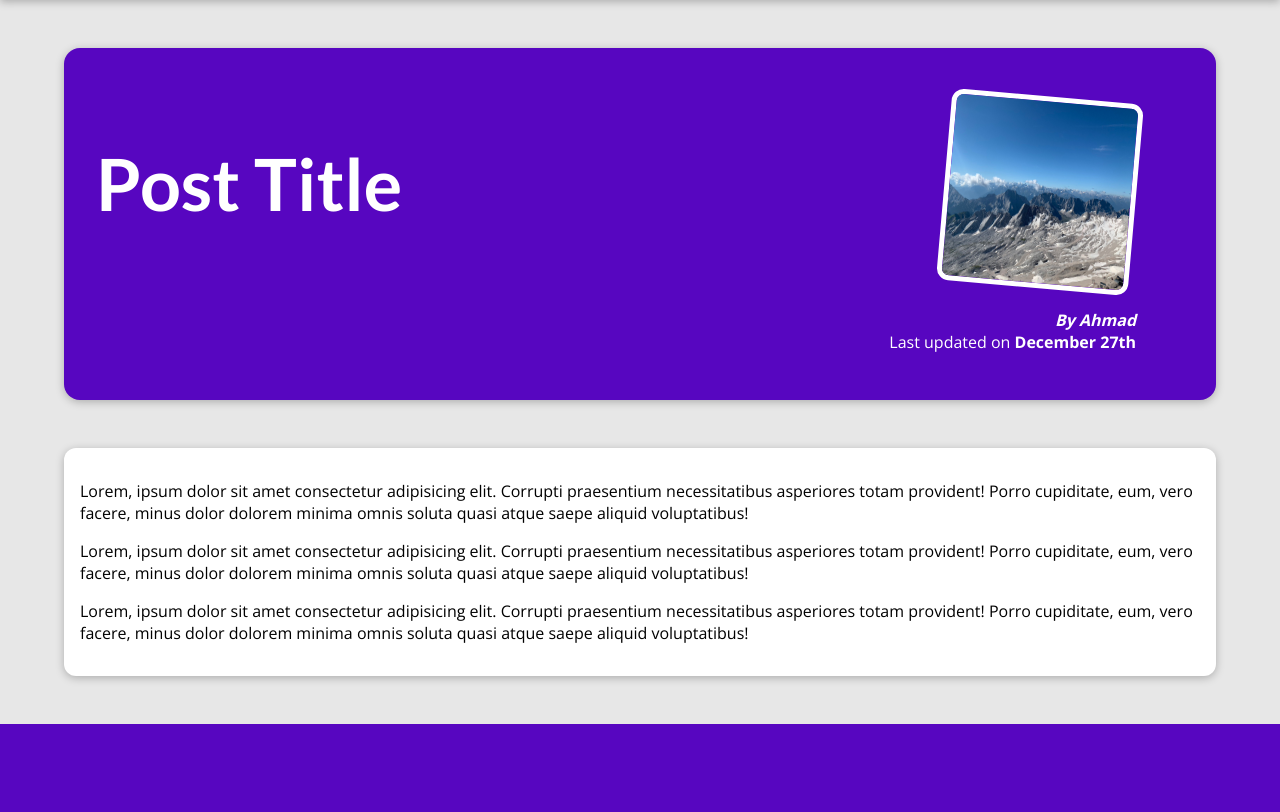
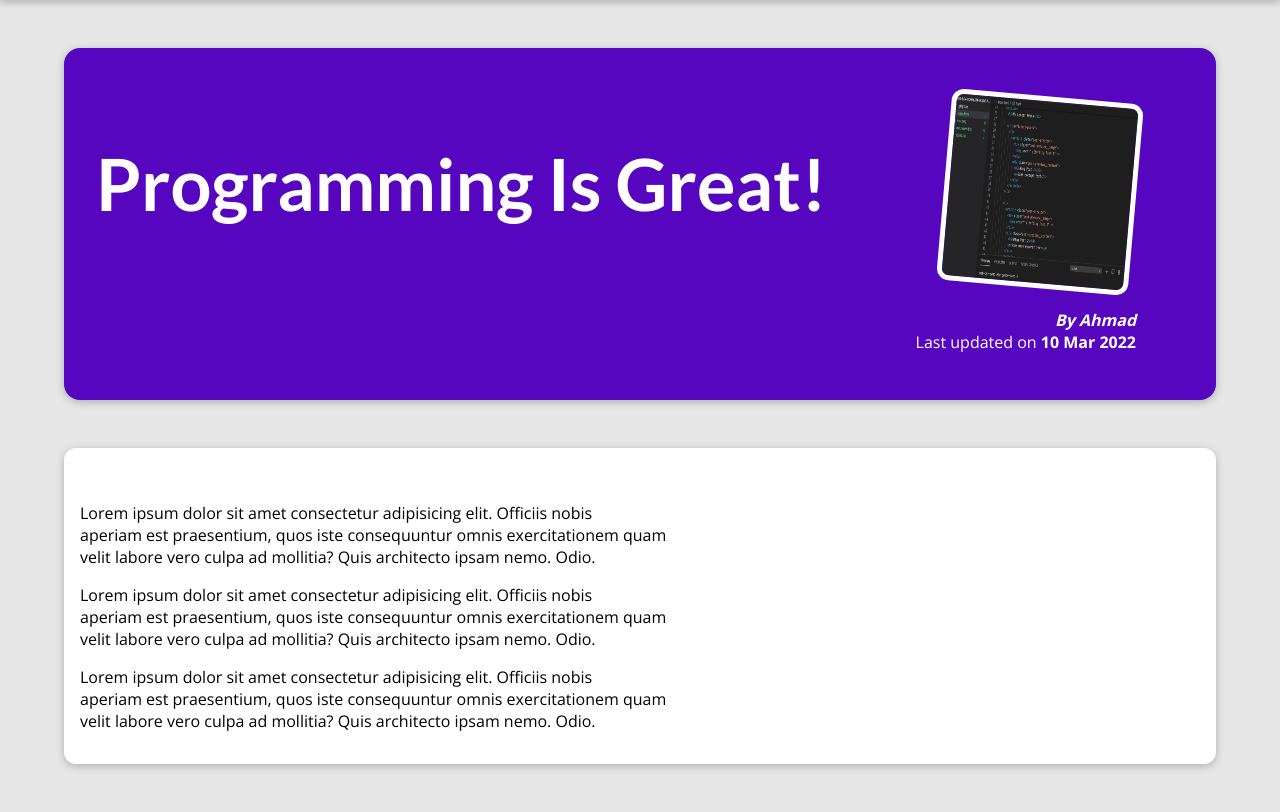
Before and after one commit to ahmad-44/blog-in-django, a Django app: page /posts/programming-is-fun in a window 1280 px wide. Shown: the part 80-892 px from the top of the page. Before the commit the page ends 804 px from the top, so only its background shows below. Run offline with Django 5.2, Linux system fonts and the light colour scheme.

Commit message:
Making post details page dynamic and adding 404 page

```diff
--- a/blog/templates/blog/post-detail.html
+++ b/blog/templates/blog/post-detail.html
@@ -2,7 +2,7 @@
 {% load static %}
 
 
-{% block title %} This Post Title {% endblock title %}
+{% block title %} {{post.title}} {% endblock title %}
 
 {% block css_files %}
     <link rel="stylesheet" href="{% static "blog/post-detail.css" %}" />
@@ -11,35 +11,21 @@
 {% block content %}
 
     <section id="summary">
-        <h2>Post Title</h2>
+        <h2>{{post.title}}</h2>
         <article>
-            <img src="{% static "blog/images/mountains.jpg" %}" alt="Post Title">
-            <address>By Ahmad</address>
+            <img src="{% static "blog/images/"|add:post.image %}" alt="{{post.title}}">
+            <address>By {{post.author}}</address>
             <div>
-                Last updated on <time>December 27th</time>
+                Last updated on <time>{{post.date|date:"d M Y"}}</time>
             </div>
         </article>
     </section>
 
     <main>
         <p>
-            Lorem, ipsum dolor sit amet consectetur adipisicing elit.
-            Corrupti praesentium necessitatibus asperiores totam provident!
-            Porro cupiditate, eum, vero facere, minus dolor dolorem minima
-            omnis soluta quasi atque saepe aliquid voluptatibus!
+            {{post.content|linebreaks}}
         </p>
-        <p>
-            Lorem, ipsum dolor sit amet consectetur adipisicing elit.
-            Corrupti praesentium necessitatibus asperiores totam provident!
-            Porro cupiditate, eum, vero facere, minus dolor dolorem minima
-            omnis soluta quasi atque saepe aliquid voluptatibus!
-        </p>
-        <p>
-            Lorem, ipsum dolor sit amet consectetur adipisicing elit.
-            Corrupti praesentium necessitatibus asperiores totam provident!
-            Porro cupiditate, eum, vero facere, minus dolor dolorem minima
-            omnis soluta quasi atque saepe aliquid voluptatibus!
-        </p>
+
     </main>
 
 {% endblock content %}
--- a/blog/views.py
+++ b/blog/views.py
@@ -4,7 +4,7 @@ all_posts = [
     {
         "slug": "hike-in-the-mountains",
         "image": "mountains.jpg",
-        "author": "Maximilian",
+        "author": "Ahmad",
         "date": date(2021, 7, 21),
         "title": "Mountain Hiking",
         "excerpt": "There's nothing like the views you get when hiking in the mountains! And I wasn't even prepared for what happened whilst I was enjoying the view!",
@@ -25,7 +25,7 @@ all_posts = [
     {
         "slug": "programming-is-fun",
         "image": "coding.jpg",
-        "author": "Maximilian",
+        "author": "Ahmad",
         "date": date(2022, 3, 10),
         "title": "Programming Is Great!",
         "excerpt": "Did you ever spend hours searching that one error in your code? Yep - that's what happened to me yesterday...",
@@ -46,7 +46,7 @@ all_posts = [
     {
         "slug": "into-the-woods",
         "image": "woods.jpg",
-        "author": "Maximilian",
+        "author": "Ahmad",
         "date": date(2020, 8, 5),
         "title": "Nature At Its Best",
         "excerpt": "Nature is amazing! The amount of inspiration I get when walking in nature is incredible!",
@@ -79,8 +79,13 @@ def starting_page(request):
 
 
 def posts(request):
-    return render(request, "blog/all-posts.html")
+    return render(request, "blog/all-posts.html", {
+        "all_posts": all_posts
+    })
 
 
 def post_detail(request, slug):
-    return render(request, "blog/post-detail.html")
+    identified_post = next(post for post in all_posts if post['slug'] == slug)
+    return render(request, "blog/post-detail.html", {
+        "post": identified_post
+    })
```
Also changed, not shown: blog/templates/blog/all-posts.html (+3 -6 lines), templates/404.html (added, +9 -0 lines).
